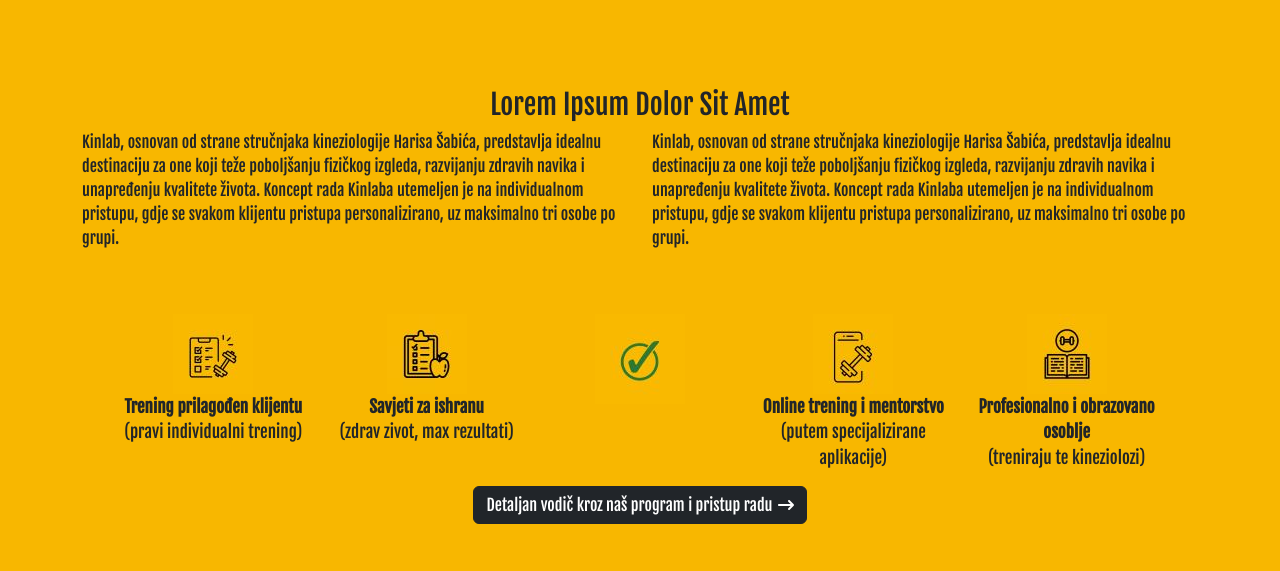
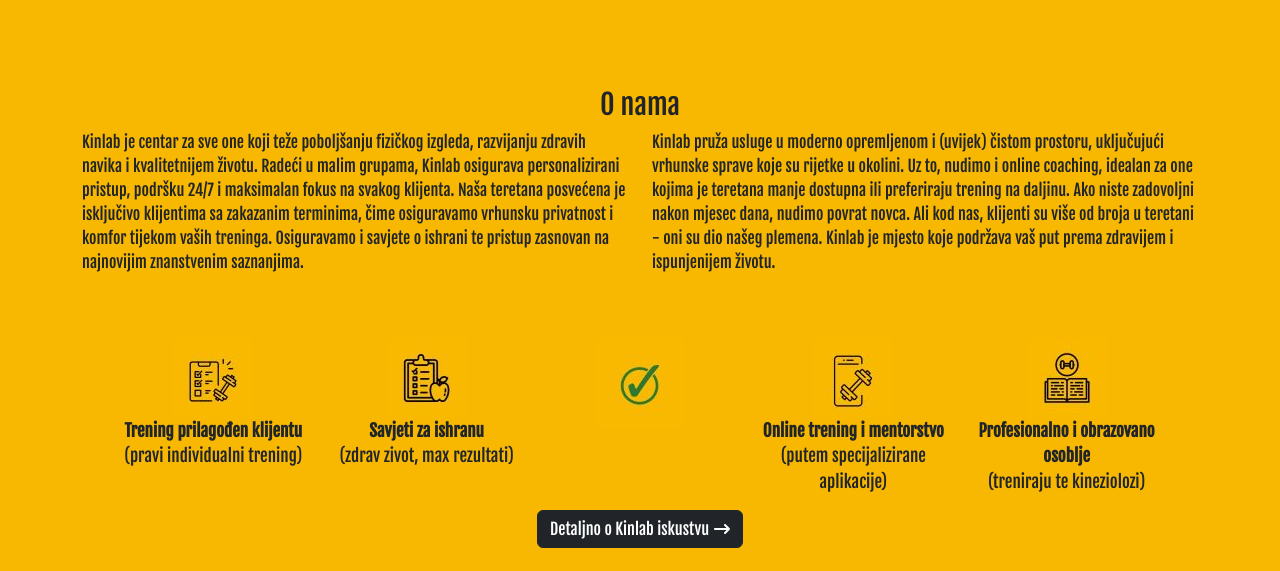
Before and after one commit to Rifat996/kinlab, a React (Create React App) app: page / in a window 1280 px wide. Shown: the part 1053-1624 px from the top of the page. Built offline with nearby package versions, Linux system fonts and the light colour scheme; no server answers; the database is empty; the HTML template or start-up script is replaced by a standard one.

Commit message:
Textual Changes

```diff
--- a/src/About.js
+++ b/src/About.js
@@ -42,7 +42,7 @@
             </Col>
             <Col className='text-center d-flex flex-column align-items-center' xs={12} md={12} lg={12}>
               <Button href='/services' variant='dark'>
-                Detaljan vodič kroz naš program i pristup radu
+              Detaljno o Kinlab iskustvu
                 <FontAwesomeIcon icon={faArrowRightLong} style={{color: "#ffffff", marginLeft: '5px'}} />
               </Button>
             </Col>
--- a/src/Summary.js
+++ b/src/Summary.js
@@ -10,16 +10,21 @@
     <Container>
         <Row className="justify-content-center mb-5">
           <Col className='text-center' xs={10} md={10} lg={12}>
-            <h3>Lorem Ipsum Dolor Sit Amet</h3>
+            <h3>O nama</h3>
           </Col>
           <Col xs={10} md={10} lg={6}>
             <p>
-            Kinlab, osnovan od strane stručnjaka kineziologije Harisa Šabića, predstavlja idealnu destinaciju za one koji teže poboljšanju fizičkog izgleda, razvijanju zdravih navika i unapređenju kvalitete života. Koncept rada Kinlaba utemeljen je na individualnom pristupu, gdje se svakom klijentu pristupa personalizirano, uz maksimalno tri osobe po grupi.
+            Kinlab je centar za sve one koji teže poboljšanju fizičkog izgleda, razvijanju zdravih navika i kvalitetnijem životu. Radeći u malim grupama, Kinlab osigurava personalizirani pristup, podršku 24/7  i maksimalan fokus na svakog klijenta.
+
+            Naša teretana posvećena je isključivo klijentima sa zakazanim terminima, čime osiguravamo vrhunsku privatnost i komfor tijekom vaših treninga. Osiguravamo i savjete o ishrani te pristup zasnovan na najnovijim znanstvenim saznanjima.
+
             </p>
           </Col>
           <Col xs={10} md={10} lg={6}>
             <p>
-            Kinlab, osnovan od strane stručnjaka kineziologije Harisa Šabića, predstavlja idealnu destinaciju za one koji teže poboljšanju fizičkog izgleda, razvijanju zdravih navika i unapređenju kvalitete života. Koncept rada Kinlaba utemeljen je na individualnom pristupu, gdje se svakom klijentu pristupa personalizirano, uz maksimalno tri osobe po grupi.
+            Kinlab pruža usluge u moderno opremljenom i (uvijek) čistom prostoru, uključujući vrhunske sprave koje su rijetke u okolini. Uz to, nudimo i online coaching, idealan za one kojima je teretana manje dostupna ili preferiraju trening na daljinu.
+
+            Ako niste zadovoljni nakon mjesec dana, nudimo povrat novca. Ali kod nas, klijenti su više od broja u teretani - oni su dio našeg plemena. Kinlab je mjesto koje podržava vaš put prema zdravijem i ispunjenijem životu.
             </p>
           </Col>
         </Row>
```
